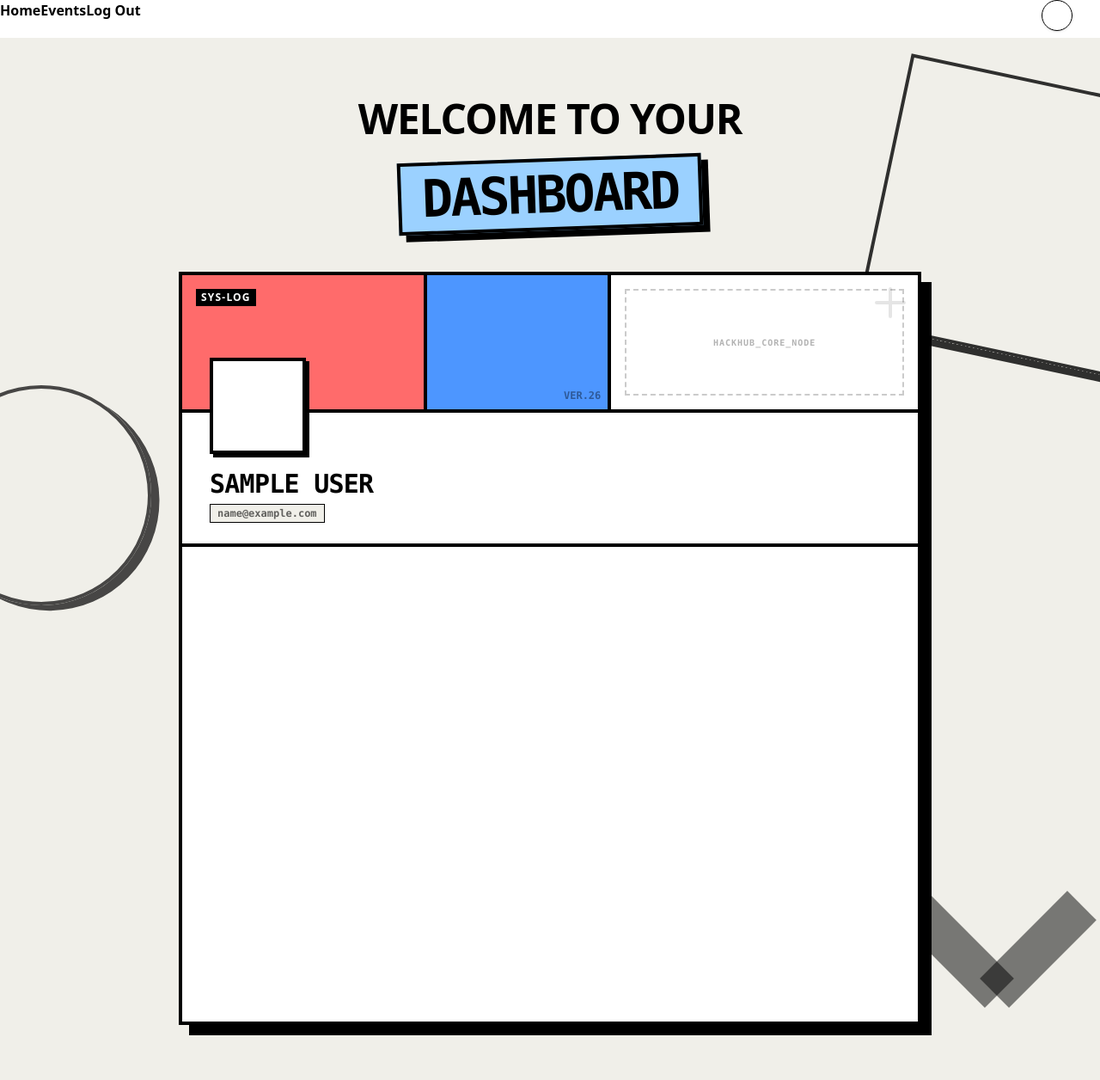
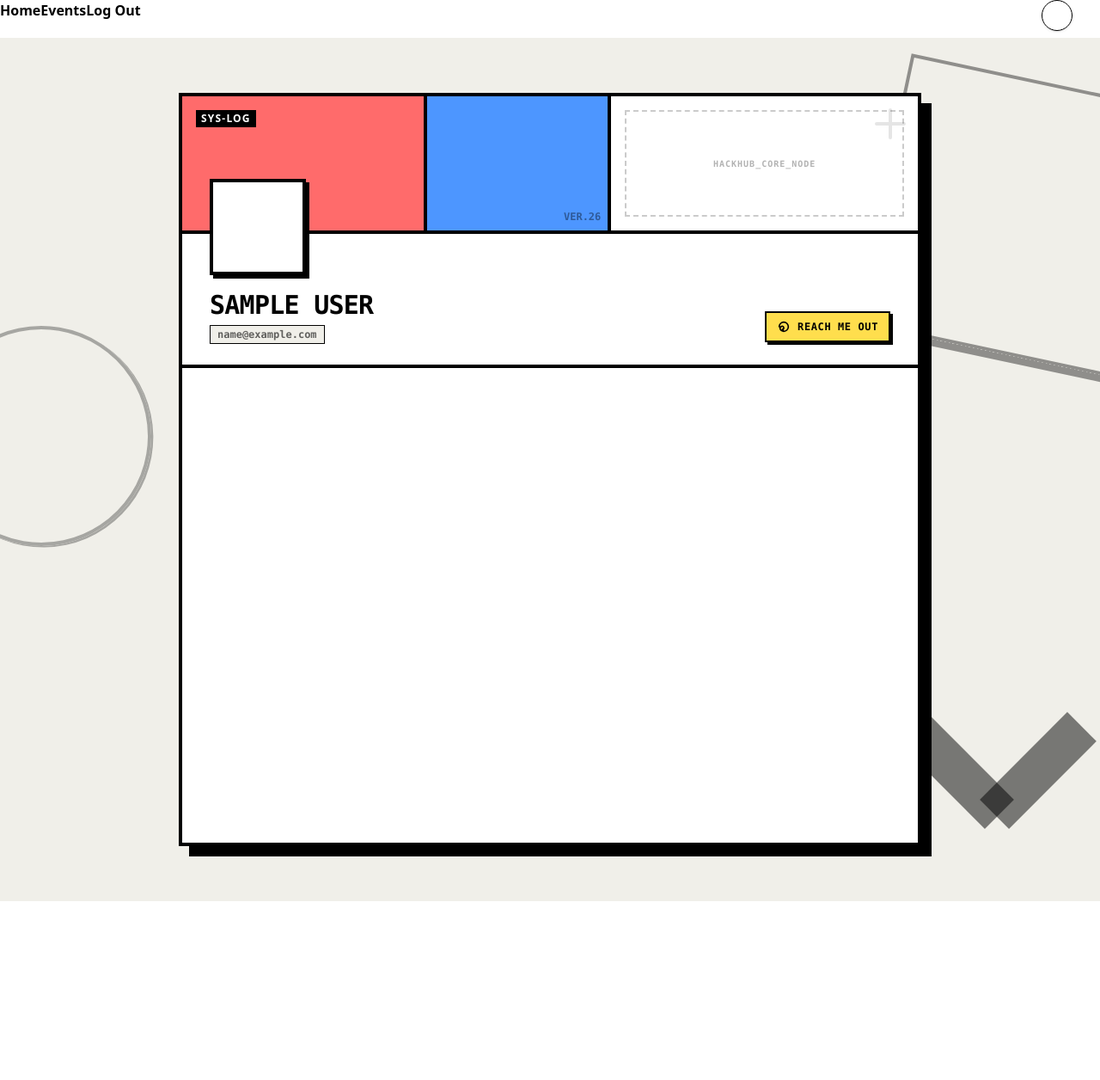
Before and after one commit to Yi-NightFish/HackHub, a Flask app: page /profile/1 in a window 1280 px wide. Shown: the whole page at 86% size. After the commit the page ends 1048 px from the top, so only its background shows below. Run offline with Flask 3, Linux system fonts and the light colour scheme; the visitor is signed in with stand-in values (Sample User, id 1); tables that the repository leaves empty hold one stand-in row (values such as "Sample post"); some libraries are stand-ins or nearby versions.

Commit message:
Changed the style of 'Reach me out' button

```diff
--- a/app/templates/profile.html
+++ b/app/templates/profile.html
@@ -7,57 +7,18 @@
 
 <div class="relative w-full min-h-screen bg-[#F0EFE9] text-black pb-16 selection:bg-secondary selection:text-secondary-content overflow-x-hidden group/page font-sans">
 
-  <!-- Neo-Brutalist Geometric Background Shapes -->
   <div class="absolute inset-0 pointer-events-none overflow-hidden z-0 select-none">
-    <!-- Giant Tilted Decorative Rectangle Right -->
-    <div class="absolute top-12 -right-16 w-80 h-80 bg-accent/50 border-4 border-black shadow-[8px_8px_0px_0px_rgba(0,0,0,1)] transform rotate-12 opacity-80"></div>
+    <div class="absolute top-12 -right-16 w-80 h-80 bg-accent border-4 border-black shadow-[8px_8px_0px_0px_rgba(0,0,0,1)] transform rotate-12 opacity-40"></div>
 
-    <!-- Floating Stark Circle Left -->
-    <div class="absolute top-1/3 -left-20 w-64 h-64 rounded-full bg-secondary/50 border-4 border-black shadow-[8px_8px_0px_0px_rgba(0,0,0,1)] -rotate-12 opacity-70"></div>
+    <div class="absolute top-1/3 -left-20 w-64 h-64 rounded-full bg-secondary border-4 border-black shadow-[2px_2px_0px_0px_rgba(0,0,0,1)] -rotate-12 opacity-30"></div>
 
-    <!-- Abstract Geometric Cross/Plus Cluster -->
     <div class="absolute bottom-20 right-12 w-12 h-36 bg-black/50 transform rotate-45 hidden md:block"></div>
     <div class="absolute bottom-32 right-24 w-36 h-12 bg-black/50 transform rotate-45 hidden md:block"></div>
   </div>
 
-  <!-- Main Header Title Section (Centered) -->
-  <div class="relative z-10 pt-16 pb-6">
-    <div class="container mx-auto max-w-4xl px-4 text-center">
-      <div class="space-y-4">
-        <h1 class="text-3xl sm:text-4xl md:text-5xl font-black tracking-tight leading-tight uppercase">
-          {% if not is_owner %}
-            Meet
-            <span class="block mt-4 font-mono text-4xl sm:text-5xl md:text-6xl font-black tracking-tighter">
-              <span class="relative inline-block px-6 py-2 bg-secondary text-white border-4 border-black shadow-[6px_6px_0px_0px_rgba(0,0,0,1)] transform rotate-2">
-                {{ user.name }}
-              </span>
-            </span>
-          {% else %}
-            Welcome to Your
-            <span class="block mt-4 font-mono text-4xl sm:text-5xl md:text-6xl font-black tracking-tighter">
-              <span class="relative inline-block px-6 py-2 bg-[#9BD1FF] text-black border-4 border-black shadow-[8px_8px_0px_0px_rgba(0,0,0,1)] transform -rotate-2 select-none">
-                Dashboard
-              </span>
-            </span>
-          {% endif %}
-        </h1>
-
-        {% if not is_owner %}
-        <div class="pt-4 flex justify-center">
-          <a href="{{ url_for('chat', user_id=user.id) }}" class="btn btn-md bg-[#FFDE4D] text-black rounded-none border-4 border-black font-black shadow-[4px_4px_0px_0px_rgba(0,0,0,1)] hover:translate-x-[-2px] hover:translate-y-[-2px] hover:shadow-[6px_6px_0px_0px_rgba(0,0,0,1)] active:translate-x-[2px] active:translate-y-[2px] active:shadow-[2px_2px_0px_0px_rgba(0,0,0,1)] transition-all duration-100">
-            Say Hello!
-          </a>
-        </div>
-        {% endif %}
-      </div>
-    </div>
-  </div>
-
-  <!-- Main Unified Profile Container -->
-  <div class="container mx-auto px-4 max-w-4xl mt-6 relative z-10">
+  <div class="container mx-auto px-4 max-w-4xl mt-16 relative z-10">
     <div class="bg-white border-4 border-black shadow-[12px_12px_0px_0px_rgba(0,0,0,1)] rounded-none overflow-hidden relative">
 
-      <!-- Banner: Structural Neobrutalist Block Grid -->
       <div class="h-32 sm:h-40 w-full bg-[#FFFDF6] border-b-4 border-black relative overflow-hidden flex items-stretch">
         <div class="w-1/3 bg-[#FF6B6B] border-r-4 border-black p-4 flex flex-col justify-between items-start">
           <span class="text-xs font-black uppercase tracking-widest bg-black text-white px-1.5 py-0.5">SYS-LOG</span>
@@ -75,7 +36,6 @@
         </div>
       </div>
 
-      <!-- Profile Avatar Overlap Section -->
       <div class="px-6 sm:px-8 relative pb-6 border-b-4 border-black bg-white">
         <div class="absolute -top-12 sm:-top-16 left-6 sm:left-8 z-20">
           <div class="avatar">
@@ -89,16 +49,24 @@
           </div>
         </div>
 
-        <div class="pt-16 sm:pt-16 text-left">
-          <h2 class="text-2xl sm:text-3xl font-black text-black tracking-tight leading-tight uppercase font-mono">{{ user.name }}</h2>
-          <p class="text-xs font-bold text-black/60 font-mono bg-[#F0EFE9] inline-block px-2 py-0.5 border border-black mt-1">{{ user.email if is_owner else 'Verified Hackhub User' }}</p>
+        <div class="pt-16 sm:pt-16 flex flex-col sm:flex-row sm:items-end justify-between gap-4 text-left">
+          <div>
+            <h2 class="text-2xl sm:text-3xl font-black text-black tracking-tight leading-tight uppercase font-mono">{{ user.name }}</h2>
+            <p class="text-xs font-bold text-black/60 font-mono bg-[#F0EFE9] inline-block px-2 py-0.5 border border-black mt-1">{{ user.email if is_owner else 'Verified Hackhub User' }}</p>
+          </div>
+
+          <a href="mailto:{{ user.email }}" class="inline-flex items-center gap-2 bg-[#FFDE4D] text-black font-mono font-black text-xs uppercase tracking-wider px-3 py-2 border-2 border-black rounded-none shadow-[3px_3px_0px_0px_rgba(0,0,0,1)] hover:shadow-[1px_1px_0px_0px_rgba(0,0,0,1)] hover:translate-x-[2px] hover:translate-y-[2px] transition-all shrink-0 mb-0.5">
+            <svg class="w-4 h-4 text-black shrink-0" viewBox="0 0 24 24" fill="none" xmlns="http://www.w3.org/2000/svg">
+              <path d="M4 12C4 7.58 7.58 4 12 4C16.42 4 20 7.58 20 12C20 16.42 16.42 20 12 20C9.5 20 7 18.5 6 16.5C5 14.5 5.5 12.5 7.5 11.5C9.5 10.5 11.5 11.5 12 13.5C12.5 15.5 11 17 9.5 17" stroke="currentColor" stroke-width="2.5" stroke-linecap="round" stroke-linejoin="round"/>
+              <path d="M11 18.5L9.5 17L11 15.5" stroke="currentColor" stroke-width="2.5" stroke-linecap="round" stroke-linejoin="round"/>
+            </svg>
+            <span>Reach me out</span>
+          </a>
         </div>
       </div>
 
-      <!-- Combined Content Accordions -->
       <div class="divide-y-4 divide-black">
 
-        <!-- SECTION 1: Identity & Settings / Profile Detail -->
         <details open class="group/window collapse rounded-none overflow-hidden">
           <summary class="bg-[#F0EFE9] px-6 py-4 flex items-center justify-between select-none cursor-pointer list-none [&::-webkit-details-marker]:hidden border-b-2 border-black/10 group-open/window:border-b-4 group-open/window:border-black">
             <div class="flex items-center gap-2">
@@ -197,7 +165,6 @@
           </div>
         </details>
 
-        <!-- SECTION 2: Completed Quests / Event History -->
         <details class="group/window collapse rounded-none overflow-hidden">
           <summary class="bg-[#F0EFE9] px-6 py-4 flex items-center justify-between select-none cursor-pointer list-none [&::-webkit-details-marker]:hidden group-open/window:border-b-4 group-open/window:border-black">
             <div class="flex items-center gap-2">
```
